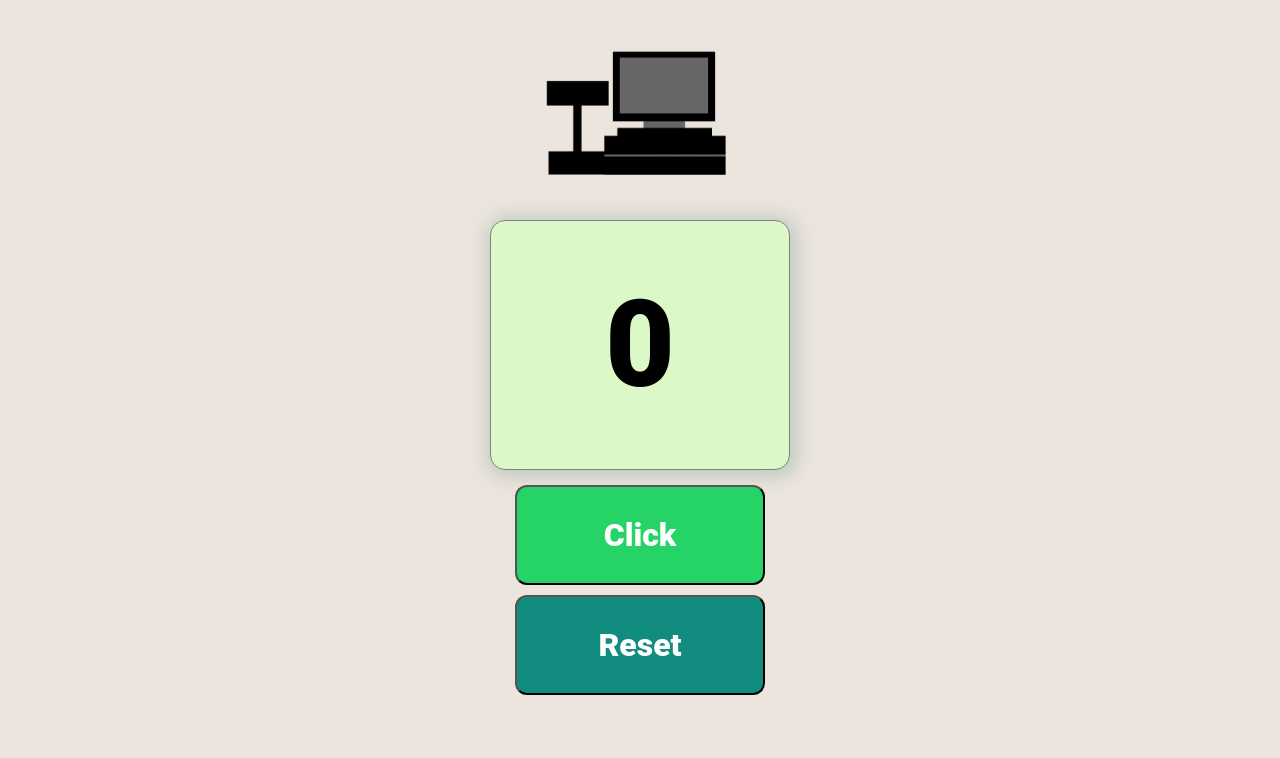
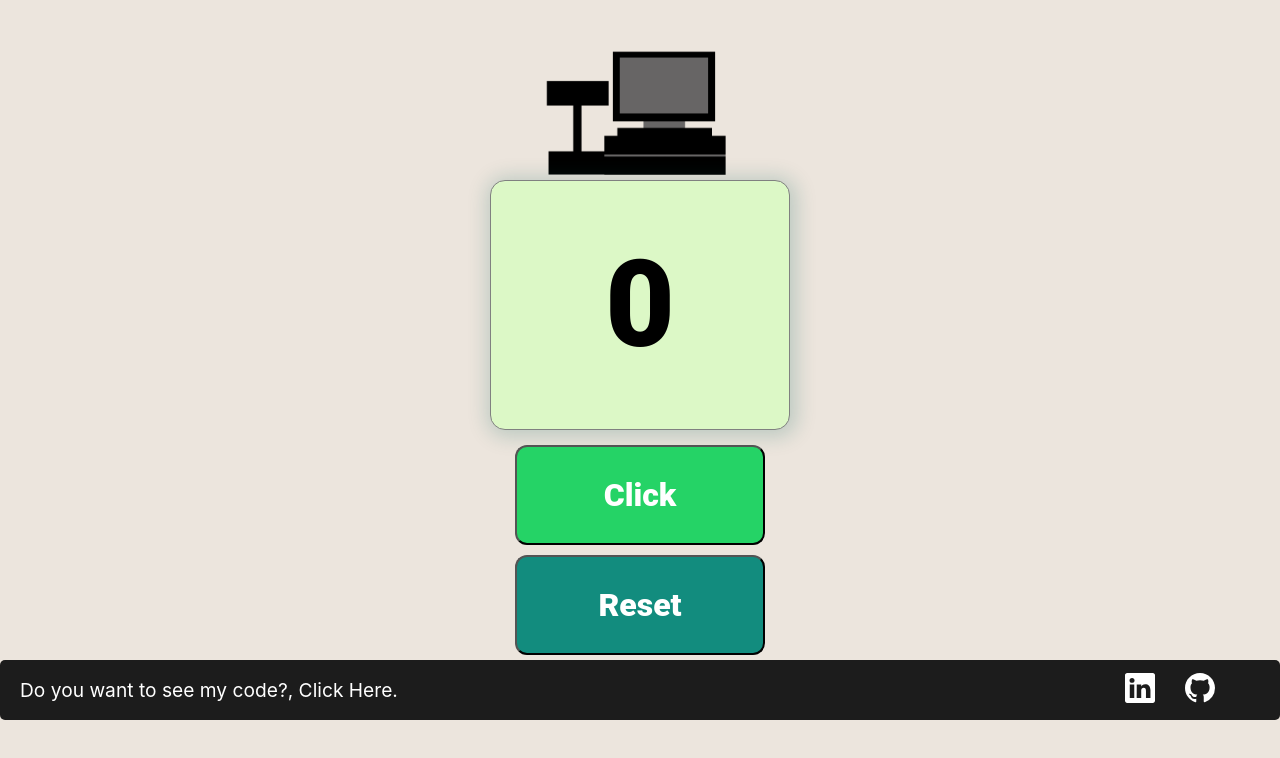
Before and after one commit to JairMontenegro/Click-Counter-react-, a React (Create React App) app: page / in a window 1280 px wide. Shown: the top 758 px of the page. Built offline with nearby package versions, Linux system fonts and the light colour scheme.

Commit message:
add footer

```diff
--- a/src/App.css
+++ b/src/App.css
@@ -7,6 +7,7 @@
 html,
 body{
 background-color: #ECE5DD;
+position: relative;
 
 }
 
--- a/src/App.js
+++ b/src/App.js
@@ -4,7 +4,7 @@
 import Counter from './components/counter';
 import logocounter  from './images/logo-counter.png';
 import { useState } from 'react'// to use hooks we ned to import package of react, useStatus allows us add a state to our component
-// useState one of most used in react
+import Footer from './components/footer.js'  // useState one of most used in react
 
 function App() {
 
@@ -43,6 +43,7 @@
       setClick = {restartCounter} />
 
       </div>
+      <Footer/>
     </div>
   );
 }
--- /dev/null
+++ b/src/components/footer.js
@@ -0,0 +1,38 @@
+import React from 'react';
+import '../styles-shets/footer.css';
+
+function Footer (props){
+
+    return (
+        <footer className='container_media'>
+            <p class="pr">Do you want to see my code?, Click <a href="https://github.com/JairMontenegro/Click-Counter-react-"
+                target="_blank" rel="noopener noreferrer">Here.</a></p>
+        <ul class="socialmedia">
+            <li class="li">
+                <a href="https://www.linkedin.com/in/jair-montenegro-2a9499218/" class="a" title="Linkedin"
+                    target="_blank" rel="noopener noreferrer">
+                    <svg xmlns="http://www.w3.org/2000/svg" width="30" height="30" fill="currentColor" class="svg"
+                        viewBox="0 0 16 16">
+                        <path
+                            d="M0 1.146C0 .513.526 0 1.175 0h13.65C15.474 0 16 .513 16 1.146v13.708c0 .633-.526 1.146-1.175 1.146H1.175C.526 16 0 15.487 0 14.854V1.146zm4.943 12.248V6.169H2.542v7.225h2.401zm-1.2-8.212c.837 0 1.358-.554 1.358-1.248-.015-.709-.52-1.248-1.342-1.248-.822 0-1.359.54-1.359 1.248 0 .694.521 1.248 1.327 1.248h.016zm4.908 8.212V9.359c0-.216.016-.432.08-.586.173-.431.568-.878 1.232-.878.869 0 1.216.662 1.216 1.634v3.865h2.401V9.25c0-2.22-1.184-3.252-2.764-3.252-1.274 0-1.845.7-2.165 1.193v.025h-.016a5.54 5.54 0 0 1 .016-.025V6.169h-2.4c.03.678 0 7.225 0 7.225h2.4z" />
+                    </svg>
+                </a>
+            </li>
+            <li class="li">
+                <a href="https://github.com/JairMontenegro" class="a" title="Github" target="_blank"
+                    rel="noopener noreferrer">
+                    <svg xmlns="http://www.w3.org/2000/svg" width="30" height="30" fill="currentColor" class="svg"
+                        viewBox="0 0 16 16">
+                        <path
+                            d="M8 0C3.58 0 0 3.58 0 8c0 3.54 2.29 6.53 5.47 7.59.4.07.55-.17.55-.38 0-.19-.01-.82-.01-1.49-2.01.37-2.53-.49-2.69-.94-.09-.23-.48-.94-.82-1.13-.28-.15-.68-.52-.01-.53.63-.01 1.08.58 1.23.82.72 1.21 1.87.87 2.33.66.07-.52.28-.87.51-1.07-1.78-.2-3.64-.89-3.64-3.95 0-.87.31-1.59.82-2.15-.08-.2-.36-1.02.08-2.12 0 0 .67-.21 2.2.82.64-.18 1.32-.27 2-.27.68 0 1.36.09 2 .27 1.53-1.04 2.2-.82 2.2-.82.44 1.1.16 1.92.08 2.12.51.56.82 1.27.82 2.15 0 3.07-1.87 3.75-3.65 3.95.29.25.54.73.54 1.48 0 1.07-.01 1.93-.01 2.2 0 .21.15.46.55.38A8.012 8.012 0 0 0 16 8c0-4.42-3.58-8-8-8z" />
+                    </svg>
+                </a>
+            </li>
+        </ul>
+
+        </footer>
+    )
+}
+
+
+export default Footer
--- a/src/styles-shets/counter.css
+++ b/src/styles-shets/counter.css
@@ -13,5 +13,6 @@
     font-weight: 900;
     font-size: 120px;
     margin-bottom: 10px;
+    margin-top: -80px;
     padding: 25px;
 }
--- /dev/null
+++ b/src/styles-shets/footer.css
@@ -0,0 +1,33 @@
+.container_media{
+  width: 100%;
+  height: 60px;
+  display: flex;
+  justify-content: space-between;
+  align-items: center;
+  flex-wrap: wrap;
+  margin-top: 2rem;
+  background-color: #1C1C1C;
+  border-radius: 5px;
+  position: absolute;
+  bottom: 0;
+  }
+  .container_media p{
+    font-size: 1.2rem;
+    color:  #fff ;
+    margin-left: 20px;
+  }
+  .container_media a{
+    text-decoration: none;
+    color: #fff;
+  }
+
+  .container_media ul{
+    display:flex;
+    margin-right: 50px;
+  }
+
+  .container_media li{
+    list-style: none;
+    margin: 0 15px;
+    gap: 20px;
+  }
```
